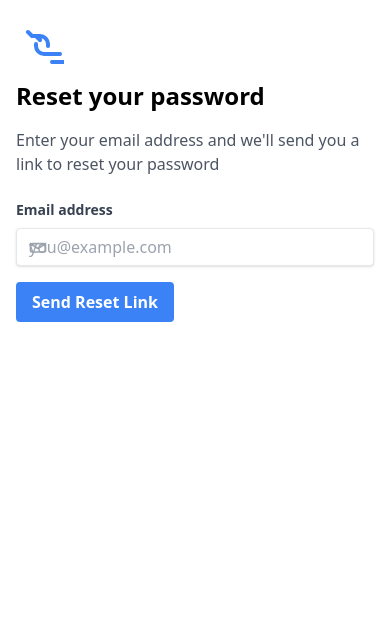
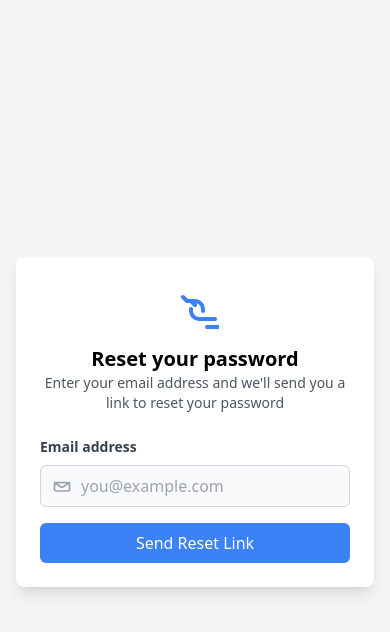
Before and after one commit to codinggita/laundry_buddy, a React (Vite) app in the folder Frontend/: page /resetpassword in a window 390 px wide. Shown: the top 632 px of the page. Built offline with nearby package versions, Linux system fonts and the light colour scheme.

Commit message:
Make the forgot password page responsive

```diff
--- a/Frontend/src/Component/User/ForgotPassword.jsx
+++ b/Frontend/src/Component/User/ForgotPassword.jsx
@@ -5,21 +5,26 @@
 
   const handleSubmit = (event) => {
     event.preventDefault();
-    // Handle form submission, e.g., send an email to the server
     console.log('Email:', email);
   };
 
   return (
-    <div className="container mx-auto p-4">
-      <div className="text-center mb-4">
+    <div className="flex items-center justify-center min-h-screen bg-gray-100 px-4">
+      <div className="w-full max-w-sm sm:max-w-md bg-white p-6 rounded-lg shadow-lg">
+        {/* Icon */}
+        <div className="flex justify-center mb-4">
           <svg className="h-12 w-12 text-blue-500" fill="none" viewBox="0 0 24 24" stroke="currentColor">
             <path strokeLinecap="round" strokeLinejoin="round" strokeWidth={2} d="M16 15v-1a4 4 0 00-4-4H8m0 0l-2-2m4 2l2 2m-2 2v1a4 4 0 004 4h8m-4 4h8a2 2 0 002-2v-2" />
           </svg>
         </div>
-      <h2 className="text-2xl font-bold mb-4">Reset your password</h2>
-      <p className="text-gray-600 mb-6">
+
+        {/* Title */}
+        <h2 className="text-xl sm:text-2xl font-bold text-center">Reset your password</h2>
+        <p className="text-gray-600 text-sm sm:text-base text-center mb-6">
           Enter your email address and we'll send you a link to reset your password
         </p>
+
+        {/* Form */}
         <form onSubmit={handleSubmit}>
           <div className="mb-4">
             <label htmlFor="email" className="block text-gray-700 text-sm font-bold mb-2">
@@ -36,20 +41,23 @@
                 id="email"
                 value={email}
                 onChange={(e) => setEmail(e.target.value)}
-              className="shadow appearance-none border rounded w-full py-2 px-3 text-gray-700 leading-tight focus:outline-none focus:shadow-outline"
+                className="block w-full px-4 py-2 pl-10 text-gray-700 bg-gray-50 border border-gray-300 rounded-md focus:ring-blue-500 focus:border-blue-500"
                 placeholder="you@example.com"
                 required
               />
             </div>
           </div>
+
+          {/* Button */}
           <button
             type="submit"
-          className="bg-blue-500 hover:bg-blue-700 text-white font-bold py-2 px-4 rounded focus:outline-none focus:shadow-outline"
+            className="w-full py-2 text-white bg-blue-500 rounded-md hover:bg-blue-600 focus:ring-4 focus:ring-blue-300"
           >
             Send Reset Link
           </button>
         </form>
       </div>
+    </div>
   );
 }
 
```
Lines whose indentation alone changed are shown as unchanged.
